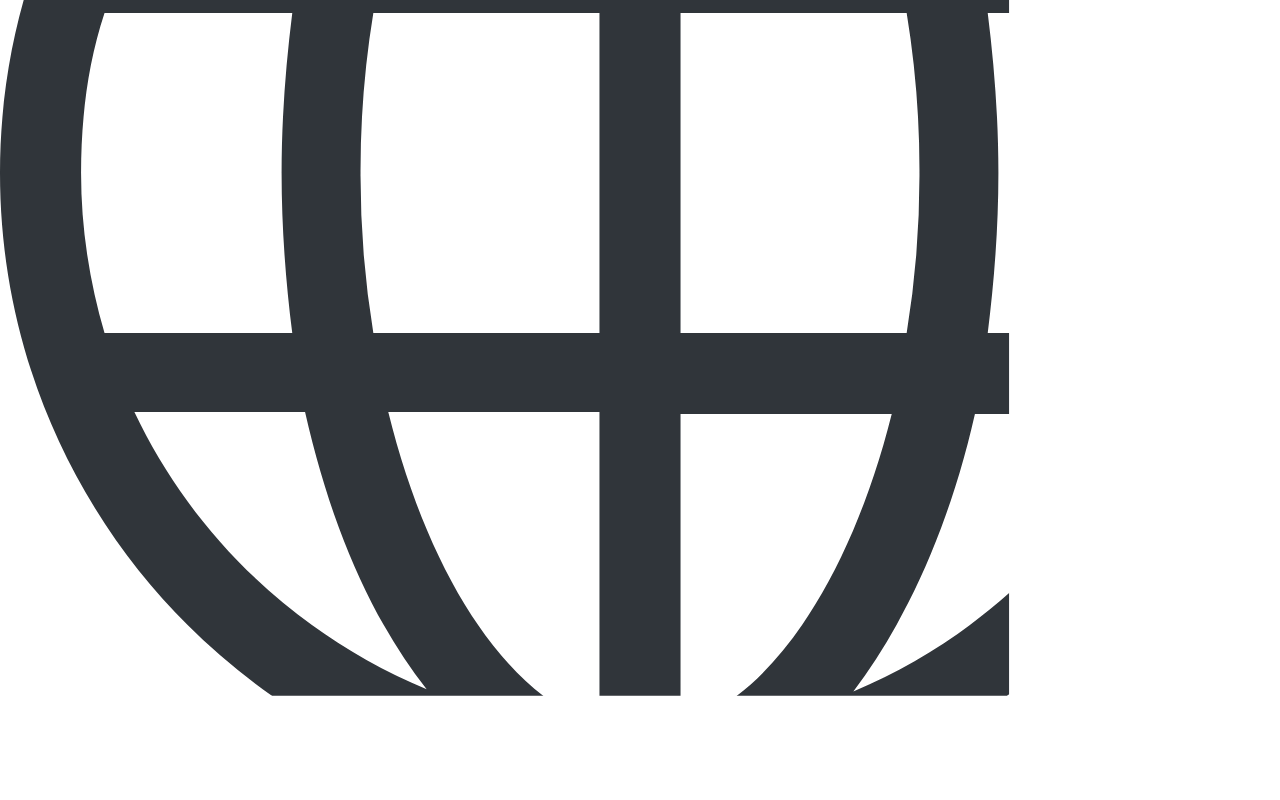
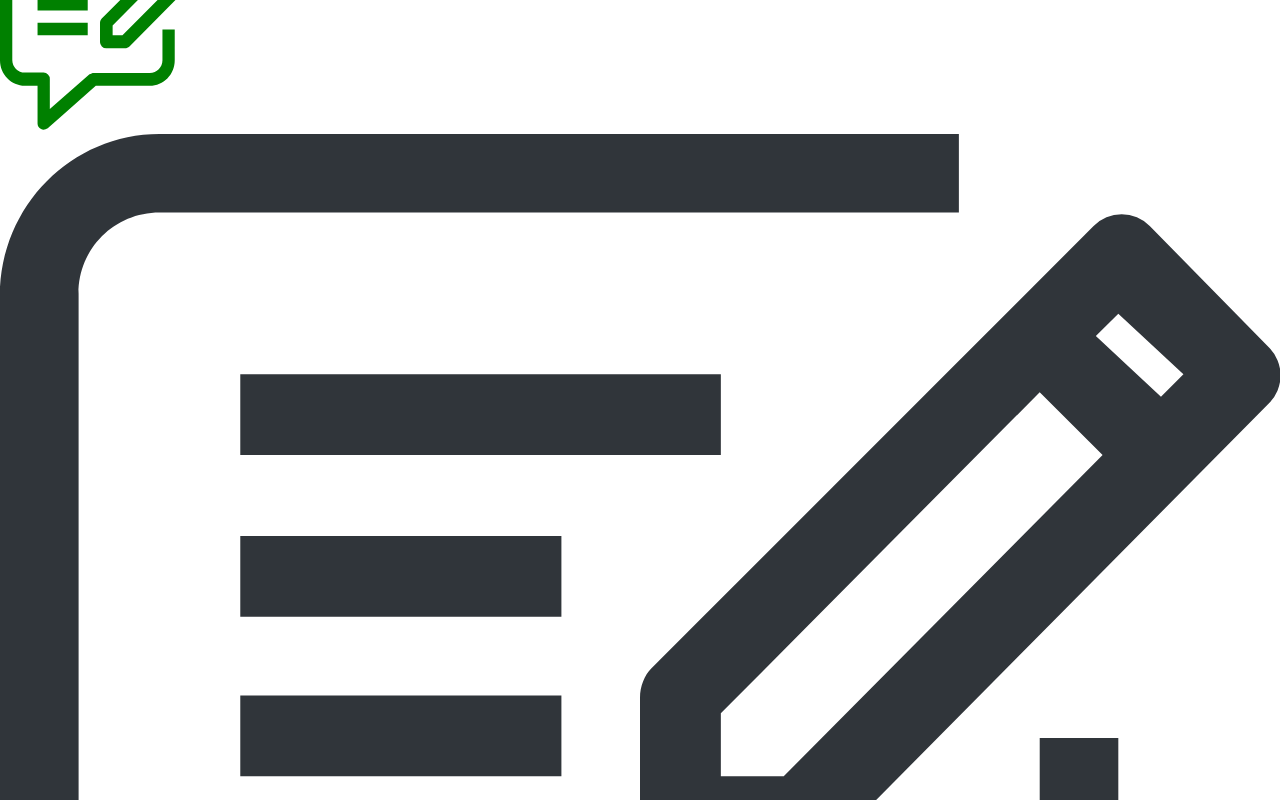
Before and after one commit to in-touch-dev/icon-library, a React (Create React App) app: page / in a window 1280 px wide. Shown: the part 900-1700 px from the top of the page. Built offline with nearby package versions, Linux system fonts and the light colour scheme.

Commit message:
add first few icons with completed props and prop types

```diff
--- a/src/App.js
+++ b/src/App.js
@@ -14,7 +14,7 @@ const App = props => {
 			<div>
 				<Icon
 					iconName={'message'}
-					fill={'green'}
+					fill={'blue'}
 					width={'200px'}
 					ariaHidden={'true'}
 					focusable={'false'}
@@ -48,13 +48,7 @@ const App = props => {
 				/>
 			</div>
 			<div>
-				<Icon
-					iconName={'message'}
-					fill={'green'}
-					width={'200px'}
-					ariaHidden={'true'}
-					focusable={'false'}
-				/>
+				<Icon iconName={'message'} />
 			</div>
 		</React.Fragment>
 	);
--- a/src/components/icons/Account.js
+++ b/src/components/icons/Account.js
@@ -1,5 +1,5 @@
 import React from 'react';
-// import propTypes from 'prop-types';
+import propTypes from 'prop-types';
 
 const Account = props => {
 	const style = {
@@ -31,6 +31,17 @@ const Account = props => {
 	);
 };
 
-// Account
+Account.propTypes = {
+	width: propTypes.string,
+	ariaHidden: propTypes.string,
+	focusable: propTypes.string,
+	fill: propTypes.string,
+};
+
+Account.defaultProps = {
+	ariaHidden: 'true',
+	focusable: 'false',
+	fill: '#30353a',
+};
 
 export default Account;
--- a/src/components/icons/Message.js
+++ b/src/components/icons/Message.js
@@ -1,4 +1,5 @@
 import React from 'react';
+import propTypes from 'prop-types';
 
 const Message = props => {
 	const style = {
@@ -26,4 +27,17 @@ const Message = props => {
 	);
 };
 
+Message.propTypes = {
+	width: propTypes.string,
+	ariaHidden: propTypes.string,
+	focusable: propTypes.string,
+	fill: propTypes.string,
+};
+
+Message.defaultProps = {
+	ariaHidden: 'true',
+	focusable: 'false',
+	fill: '#30353a',
+};
+
 export default Message;
--- a/src/components/icons/Network.js
+++ b/src/components/icons/Network.js
@@ -1,4 +1,5 @@
 import React from 'react';
+import propTypes from 'prop-types';
 
 const Network = props => {
 	const style = {
@@ -7,23 +8,36 @@ const Network = props => {
 
 	return (
 		<svg
+			className="message-icon"
+			style={style}
 			xmlns="http://www.w3.org/2000/svg"
 			xmlnsXlink="http://www.w3.org/1999/xlink"
 			viewBox="0 0 60 60"
+			aria-hidden={props.ariaHidden}
+			focusable={props.focusable}
 		>
 			<defs>
 				<path id="A" d="M0 0h59.9v60H0z" />
 			</defs>
-			<clipPath id="B">
-				<use xlinkHref="#A" />
-			</clipPath>
 			<path
 				d="M53.6 18.8h-8c-1.2-5.3-3.1-9.7-5.7-13 6.1 2.4 10.9 7.1 13.7 13m-11.9 0h-9.9V4.1c4.4 1.3 8.1 7 9.9 14.7M28.1 4.1v14.7h-9.9c1.9-7.7 5.6-13.4 9.9-14.7M20 5.8c-2.5 3.3-4.5 7.7-5.7 13h-8C9.1 12.9 14 8.2 20 5.8M4.9 22.5h8.8c-.3 2.4-.5 4.9-.5 7.5s.2 5.1.5 7.5H4.9c-.7-2.4-1.1-4.9-1.1-7.5 0-2.5.3-5.1 1.1-7.5m1.4 18.7h8c1.2 5.3 3.1 9.7 5.7 13-6-2.5-10.9-7.1-13.7-13m11.9 0h9.9v14.7c-4.3-1.3-8-7-9.9-14.7m9.9-3.7H17.5a45.57 45.57 0 0 1-.6-7.5 45.57 45.57 0 0 1 .6-7.5h10.6v15zm3.8 18.4V41.3h9.9c-1.9 7.6-5.6 13.3-9.9 14.6m0-33.4h10.6a45.57 45.57 0 0 1 .6 7.5 45.57 45.57 0 0 1-.6 7.5H31.9v-15zM40 54.3c2.5-3.3 4.5-7.7 5.7-13h8c-2.9 5.8-7.7 10.5-13.7 13m15.1-16.8h-8.8c.3-2.4.5-4.9.5-7.5s-.2-5.1-.5-7.5h8.8c.7 2.4 1.1 4.9 1.1 7.5s-.4 5.1-1.1 7.5M31.9.1C31.3.1 30.6 0 30 0s-1.2.1-1.9.1C12.4 1.1 0 14.1 0 30s12.4 28.9 28.1 29.9c.6 0 1.2.1 1.9.1.6 0 1.2-.1 1.9-.1C47.5 58.9 60 45.9 60 30S47.5 1.1 31.9.1"
-				clip-path="url(#B)"
-				fill="#30353a"
+				fill={props.fill}
 			/>
 		</svg>
 	);
 };
 
+Network.propTypes = {
+	width: propTypes.string,
+	ariaHidden: propTypes.string,
+	focusable: propTypes.string,
+	fill: propTypes.string,
+};
+
+Network.defaultProps = {
+	ariaHidden: 'true',
+	focusable: 'false',
+	fill: '#30353a',
+};
+
 export default Network;
```
